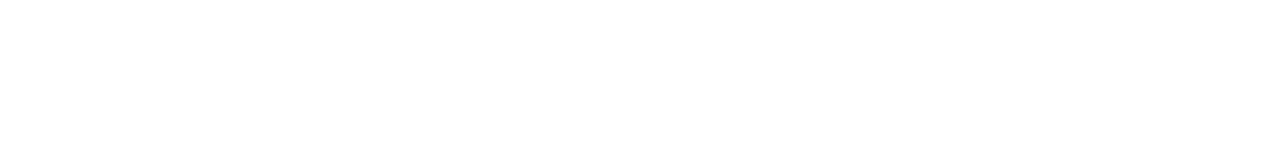
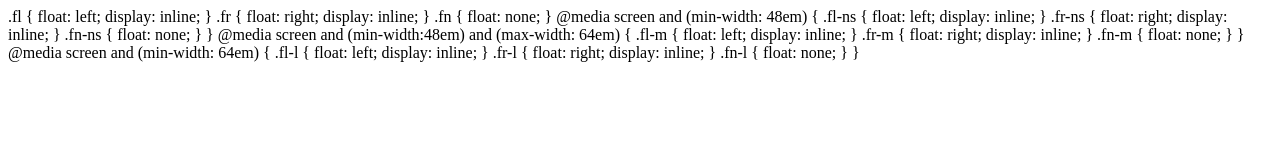
Before and after one commit to mrmrs/css-floats, a website: page index.html in a window 1280 px wide. Drawn offline with Linux system fonts and the light colour scheme.

Commit message:
Adding css contents to html file for documentation

```diff
--- a/index.html
+++ b/index.html
@@ -12,5 +12,27 @@
     <link rel="stylesheet" href="floats.css">
   </head>
   <body>
-  </body>
+.fl { float: left;  display: inline; }
+.fr { float: right; display: inline; }
+.fn { float: none; }
+
+@media screen and (min-width: 48em) {
+.fl-ns { float: left;  display: inline; }
+.fr-ns { float: right; display: inline; }
+.fn-ns { float: none; }
+}
+
+@media screen and (min-width:48em) and (max-width: 64em) {
+.fl-m { float: left;  display: inline; }
+.fr-m { float: right; display: inline; }
+.fn-m { float: none; }
+}
+
+@media screen and (min-width: 64em) {
+.fl-l { float: left;  display: inline; }
+.fr-l { float: right; display: inline; }
+.fn-l { float: none; }
+}
+
+</body>
 </html>
```
